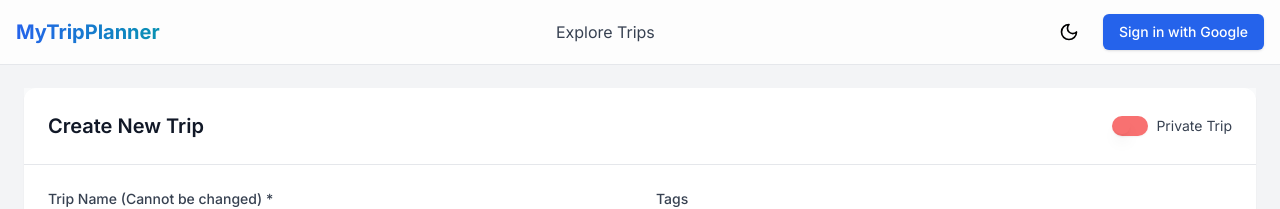
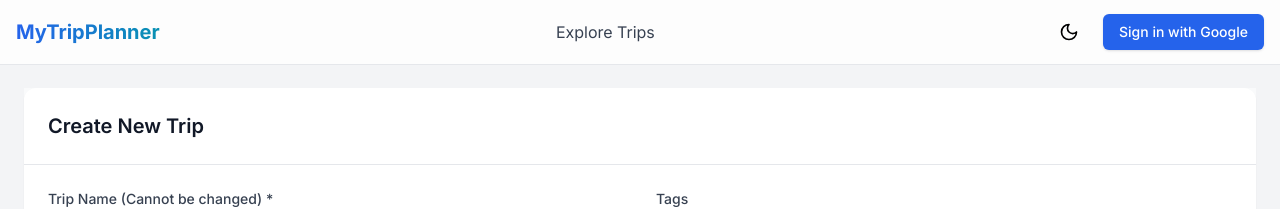
Before and after one commit to gadzooks/trips, a Next.js app: page /trips/new in a window 1280 px wide. Shown: the top 209 px of the page. Built offline with nearby package versions, Linux system fonts and the light colour scheme; no server answers.

Commit message:
WIP trip permissions

```diff
--- a/app/api/trips/type/[type]/route.ts
+++ b/app/api/trips/type/[type]/route.ts
@@ -1,8 +1,9 @@
 // app/api/trips/type/[type]/route.ts
 import { NextResponse } from 'next/server';
 import { CreateTripDbService } from '../../../../../server/service/createTripDbService';
-import { MinimumTripRecord, TripListType } from '@/types/trip';
+import { MinimumTripRecord } from '@/types/trip';
 import { auth } from '@/auth'
+import { TripListType } from '@/types/permissions';
 
 const tripService = new CreateTripDbService();
 
--- a/app/components/site-wide/sidebar/MyTrips.tsx
+++ b/app/components/site-wide/sidebar/MyTrips.tsx
@@ -1,6 +1,9 @@
 // app/components/site-wide/sidebar/MyTrips.tsx
-import { TripListType } from "@/types/trip";
+
+import { TripListType } from "@/types/permissions";
 import { TripSection } from "./TripSection";
+
+// app/components/site-wide/sidebar/MyTrips.tsx
 export function MyTrips({ tripsPerSection }: { tripsPerSection: number }) {
   return (
     <TripSection
--- a/app/components/site-wide/sidebar/PublicTrips.tsx
+++ b/app/components/site-wide/sidebar/PublicTrips.tsx
@@ -1,5 +1,5 @@
 // app/components/site-wide/sidebar/PublicTrips.tsx
-import { TripListType } from "@/types/trip";
+import { TripListType } from "@/types/permissions";
 import { TripSection } from "./TripSection";
 
 // app/components/site-wide/sidebar/PublicTrips.tsx
--- a/app/components/site-wide/sidebar/TripSection.tsx
+++ b/app/components/site-wide/sidebar/TripSection.tsx
@@ -2,7 +2,7 @@
 "use client";
 import { useTrips } from '@/hooks/useTrips';
 import { TripCard } from '../TripCard';
-import { TripListType } from '@/types/trip';
+import { TripListType } from "@/types/permissions";
 
 interface TripSectionProps {
   title: string;
--- a/app/components/trips/TripList.tsx
+++ b/app/components/trips/TripList.tsx
@@ -2,8 +2,9 @@
 "use client"
 
 import React, { useState, useEffect } from 'react';
-import { MinimumTripRecord, TripListType, TripRecordDTO } from '@/types/trip';
+import { MinimumTripRecord } from '@/types/trip';
 import { TripSummaryCard } from './TripSummaryCard';
+import { TripListType } from '@/types/permissions';
 
 interface TripListProps {
   type: TripListType;
--- a/app/components/trips/trip-form/TripForm.tsx
+++ b/app/components/trips/trip-form/TripForm.tsx
@@ -8,6 +8,7 @@ import { TripFormMetaData } from './TripFormMetaData';
 import { TripRecordDTO, TripRecordDTOWithAccess } from '@/types/trip';
 import { TripFormProps } from '../trip-types';
 import CompactTripView from './CompactTripView';
+import { Permission } from '@/types/permissions';
 
 export const TripForm: React.FC<TripFormProps> = ({
   initialData,
@@ -92,7 +93,7 @@ export const TripForm: React.FC<TripFormProps> = ({
     }
   };
 
-  const hasWriteAccess = formData.tripAccessResult?.hasWriteAccess;
+  const hasWriteAccess = formData.tripAccessResult?.permissions && formData.tripAccessResult.permissions.includes(Permission.EDIT)
   const isReadOnly = !hasWriteAccess;
 
   return (
--- a/app/components/ui/ClientHome.tsx
+++ b/app/components/ui/ClientHome.tsx
@@ -1,7 +1,7 @@
 // app/components/ui/ClientHome.tsx
 "use client"
+import { TripListType } from '@/types/permissions'
 import TripList from '../trips/TripList'
-import { TripListType } from '@/types/trip'
 import { Session } from 'next-auth'
 
 export default function ClientHome({ session }: { session: Session | null }) {
--- a/app/trips/new/page.tsx
+++ b/app/trips/new/page.tsx
@@ -32,6 +32,13 @@ export default function NewTrip() {
    }
  };
 
+//  export interface TripAccessResult {
+//   allowed: boolean;
+//   reason: string;
+//   roles: Role[];
+//   permissions: Permission[];
+// }
+
  return (
    <TripForm
      initialData={
@@ -50,10 +57,8 @@ export default function NewTrip() {
          tripAccessResult: {
            allowed: true,
            reason: 'new trip',
-           hasCreateAccess: true,
-           hasReadAccess: true,
-           hasWriteAccess: true,
-           hasDeleteAccess: true
+           roles: [],
+           permissions: []
          }
        }}
 
--- a/app/trips/page.tsx
+++ b/app/trips/page.tsx
@@ -1,6 +1,6 @@
 // app/trips/page.tsx
+import { TripListType } from '@/types/permissions';
 import TripList from '../components/trips/TripList';
-import { TripListType } from '@/types/trip';
 
 export default function TripsPage() {
   return <TripList type={TripListType.MY_TRIPS} />;
--- a/lib/hooks/useTrips.ts
+++ b/lib/hooks/useTrips.ts
@@ -1,8 +1,9 @@
 // lib/hooks/useTrips.ts
 "use client";
 import { useEffect, useState } from 'react';
-import { MinimumTripRecord, TripListType } from '@/types/trip';
+import { MinimumTripRecord } from '@/types/trip';
 import { PaginatedResponse, PaginationParams } from '@/types/pagination';
+import { TripListType } from '@/types/permissions';
 
 interface UseTripProps extends PaginationParams {
   type: TripListType;
```
Also changed, not shown: 1 other file (tests, documents, lock files or other folders).
